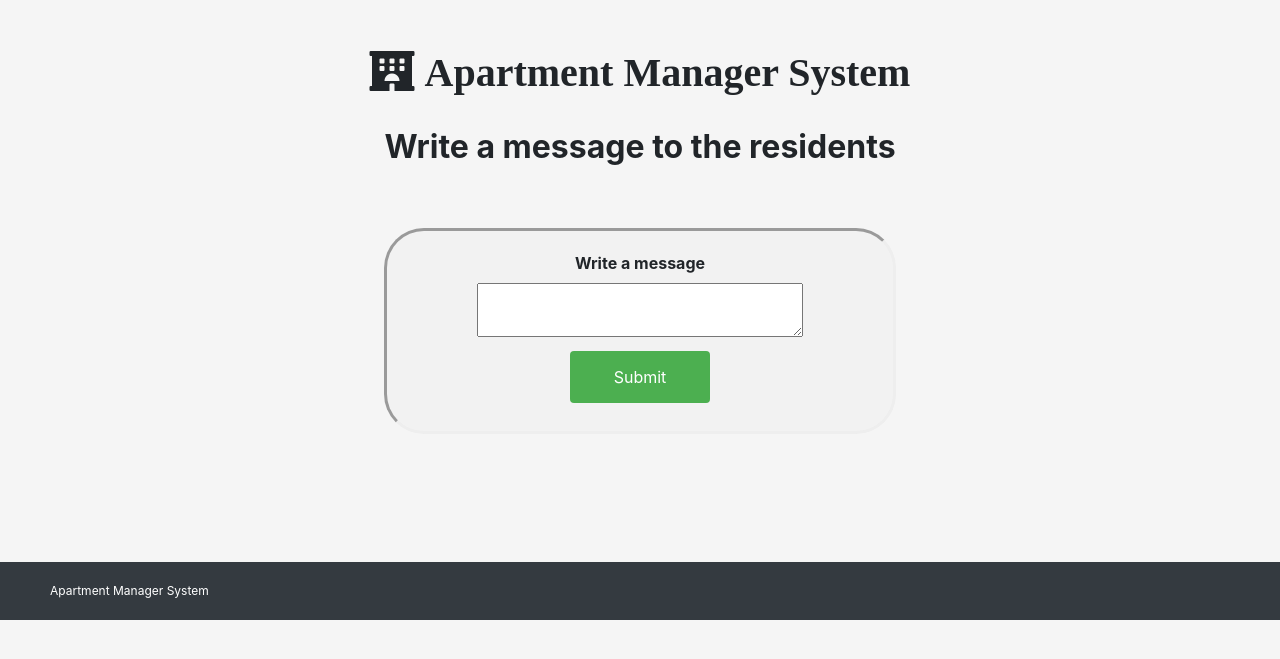
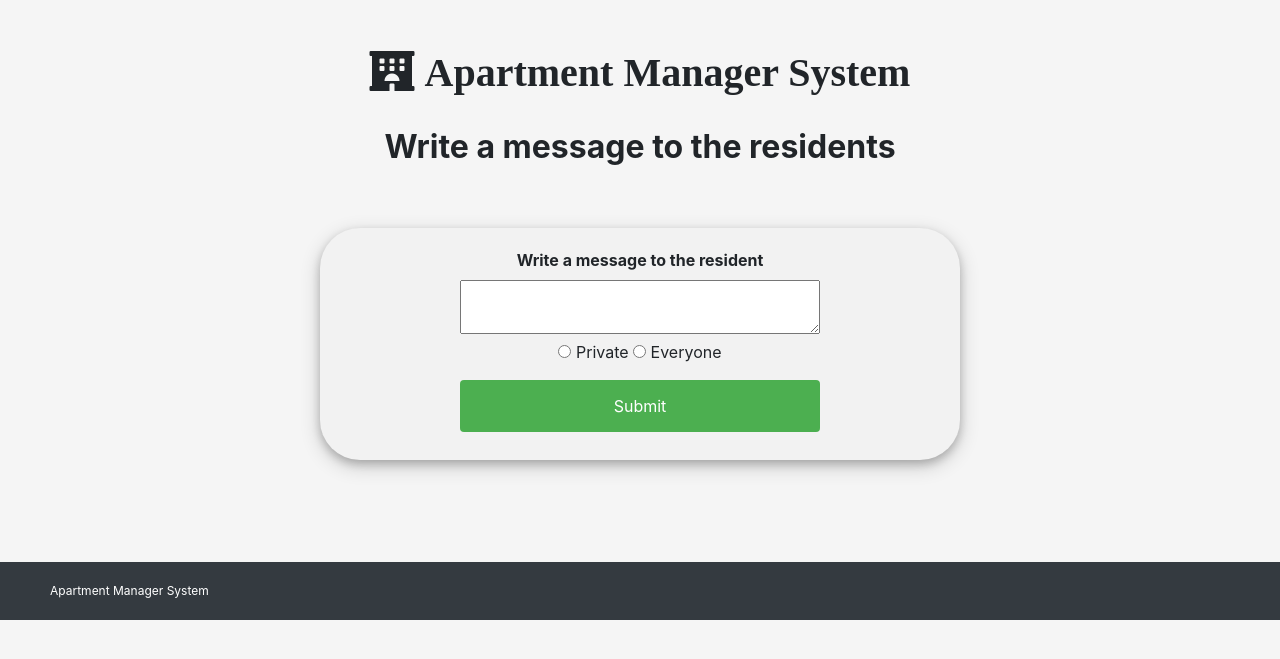
Before and after one commit to RavanSA/Apartment-Manager-System, a PHP site: page /tcpdf/admin/addannounce.php in a window 1280 px wide. Shown: the part 75-734 px from the top of the page. Run offline with PHP 8.4, Linux system fonts and the light colour scheme; the visitor is signed in with stand-in values (Sample User, id 1).

Commit message:
Update addannounce.php
user and admin communication established

```diff
--- a/admin/addannounce.php
+++ b/admin/addannounce.php
@@ -13,9 +13,8 @@
   <script src="https://cdnjs.cloudflare.com/ajax/libs/popper.js/1.16.0/umd/popper.min.js"></script>
   <script src="https://maxcdn.bootstrapcdn.com/bootstrap/4.5.2/js/bootstrap.min.js"></script>
 <style>
-
 input[type=text], select {
-  width: 100%;
+  width: 60%;
   padding: 12px 20px;
   margin: 8px auto;
   display: inline-block;
@@ -25,7 +24,7 @@ input[type=text], select {
 }
 
 input[type=submit] {
-  width: 30%;
+  width: 60%;
   background-color: #4CAF50;
   color: white;
   padding: 14px 20px;
@@ -41,12 +40,13 @@ input[type=submit]:hover {
 
 #payment {
   border-radius: 40px;
-  border-style: inset;
   background-color: #f2f2f2;
   padding: 20px;
-  width : 40%;
+  width : 50%;
   height: 70%;
   margin: 30px;
+    box-shadow: 0 4px 8px 0 rgba(0, 0, 0, 0.2), 0 6px 20px 0 rgba(0, 0, 0, 0.19);
+
 }
 </style>
 </head>
@@ -64,19 +64,39 @@ input[type=submit]:hover {
  </div></center>
  <br>
 
-<center>
+ <center>
 <div id="payment">
+
 <form method="post" action="<?php echo htmlspecialchars($_SERVER['PHP_SELF']);?>">
-    <label for="message"><strong>Write a message</strong></label><br>
-    <textarea name="message" style="width: 70%; height:100%"></textarea><br>
-    <input type="submit" value="Submit" name="submit">
+    <label for="message"><strong>Write a message to the resident</strong></label><br>
+    <textarea name="message" style="width: 60%; height:100%"></textarea><br>
+<label for="chkYes">
+    <input type="radio" id="private" name="radio" value="private" onclick="ShowHideDiv()" />
+    Private
+</label>
+<label for="chkNo">
+    <input type="radio" id="everyone" name="radio" value="everyone" onclick="ShowHideDiv()" />
+    Everyone
+</label>
+<div id="dvtext" style="display: none">
+    <input type="text" id="txtBox" name="username" placeholder="Write Username"/>
+</div><br>
+     <input type="submit" value="Submit" name="submit">
+
   </form>
 </div>
+<script>
+function ShowHideDiv() {
+        var chkYes = document.getElementById("private");
+        var dvtext = document.getElementById("dvtext");
+        dvtext.style.display = chkYes.checked ? "block" : "none";
+    }
+</script>
 </center>
 
 
  <?php
-
+ error_reporting(0);
    $host = "localhost";
    $user = "root";
    $pass = "";
@@ -86,15 +106,27 @@ input[type=submit]:hover {
 
  if(isset($_POST['submit'])){
     $message = mysqli_real_escape_string($dbconnection,$_POST['message']);
-    $sql2 = "INSERT INTO announcement (message) VALUES ('$message')";
+    $username = mysqli_real_escape_string($dbconnection,$_POST['username']);
+    $radio = mysqli_real_escape_string($dbconnection,$_POST['radio']);
+    if($radio=="private"){
+    $sql2 = "INSERT INTO announcement (username, message,sentto) VALUES ('$username','$message','$radio')";
     $dbconnection->query($sql2);
      echo '<script language="javascript">';
      echo 'alert("Message sent successfully")';
      echo '</script>';
+     } else if($radio=="everyone"){
+     $sql3 = "INSERT INTO announcement (username, message,sentto) VALUES ('NULL','$message','$radio')";
+    $dbconnection->query($sql3);
+     echo '<script language="javascript">';
+     echo 'alert("Message sent successfully")';
+     echo '</script>';
+     }
+
     }
+
  ?>
 
-<div style= "margin-top: 104px;">
+<div style= "margin-top: 30px;"><br><br>
 <?php
  include "../config/footer.php";
 ?>
```
